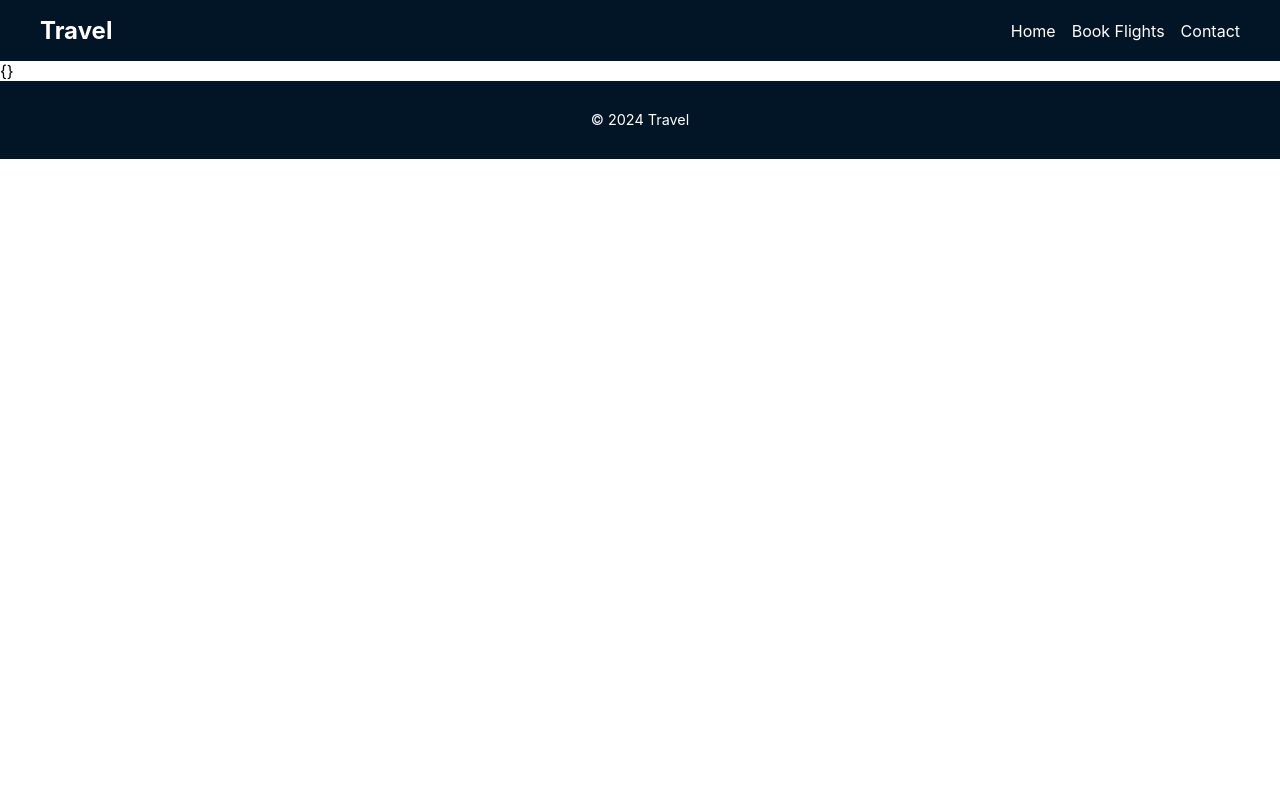
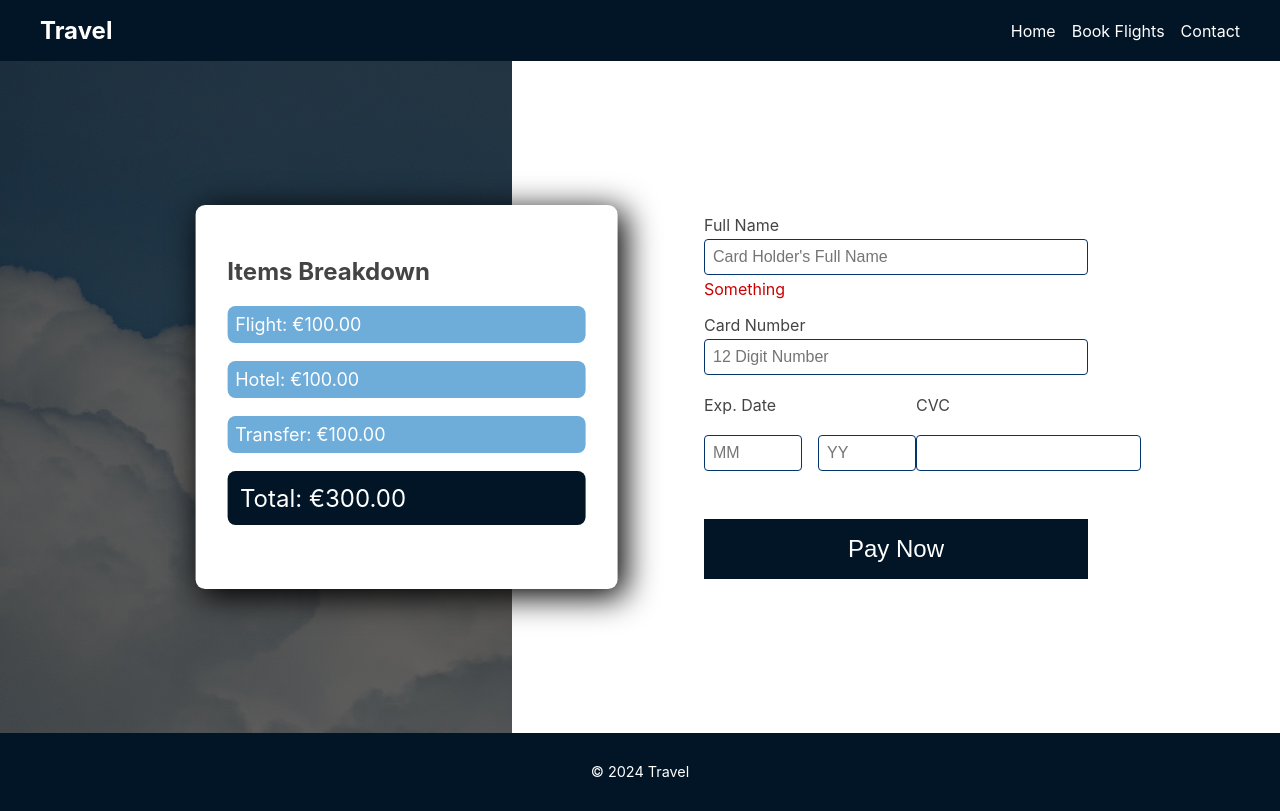
Before and after one commit to sumafujiko/acsd-project, a React (Create React App) app: page /payments in a window 1280 px wide. Built offline with nearby package versions, Linux system fonts and the light colour scheme; no server answers.

Commit message:
building out payment page

```diff
--- /dev/null
+++ b/src/sass/payment.scss
@@ -0,0 +1,113 @@
+@import "variables";
+@import "mixins";
+
+.payment {
+  display: flex;
+  height: calc(100vh - 8rem);
+  &-details {
+    &__container {
+      width: 40%;
+      height: 100%;
+      display: flex;
+      align-items: center;
+      justify-content: flex-end;
+      background-image: linear-gradient(
+          to bottom,
+          rgba(0, 0, 0, 0.6),
+          rgba(0, 0, 0, 0.6)
+        ),
+        url("../images/landing-hero-background.jpg");
+    }
+
+    &__itemiser-container {
+      width: 70%;
+      height: 20rem;
+      background-color: $white;
+      transform: translate(25%);
+      border-radius: 0.6rem;
+      box-shadow: 0.4rem 0.4rem 2rem 0.1rem;
+      padding: 2rem;
+
+      h2 {
+        color: #444;
+      }
+
+      p {
+        background-color: $accent-color;
+        color: $white;
+        font-size: large;
+        padding: 0.5rem;
+        border-radius: 0.5rem;
+      }
+
+      &__total {
+        background-color: $primary-color;
+        padding: 0.8rem;
+        font-size: x-large;
+        border-radius: 0.5rem;
+        color: $white;
+        display: block;
+      }
+    }
+  }
+
+  &-card {
+    &__container {
+      @include flex-center;
+      flex-grow: 1;
+    }
+    &__form {
+      width: 50%;
+      max-width: 30rem;
+
+      button {
+        width: 100%;
+        background-color: $primary-color;
+        color: $white;
+        margin-top: 2rem;
+        padding: 1rem;
+        border: none;
+        font-size: x-large;
+        cursor: pointer;
+
+        &:hover {
+          filter: brightness(1.5);
+        }
+      }
+    }
+    &__form-control {
+      @include flex-column;
+      label {
+        color: #444;
+        margin-bottom: 0.2rem;
+      }
+      input {
+        padding: 0.5rem;
+        border: 1px solid $secondary-color;
+        border-radius: 4px;
+        font-size: 1rem;
+      }
+    }
+
+    &__small-inputs {
+      display: flex;
+      justify-content: space-between;
+
+      &__div {
+        gap: 1rem;
+      }
+    }
+
+    &__expiry {
+      display: flex;
+      gap: 1rem;
+      input {
+        width: 5rem;
+      }
+    }
+  }
+  &__error {
+    color: $error;
+    margin-top: 0.3rem;
+  }
+}
--- a/src/utils.js
+++ b/src/utils.js
@@ -2,3 +2,24 @@
 export const getNestedKeyValue = (object, path) => {
   return path.split(".").reduce((o, i) => o?.[i], object);
 };
+
+export const handleYupValidation = async (
+  objToValidate,
+  validationSchema,
+  setErrors
+) => {
+  try {
+    await validationSchema.validate(objToValidate, { abortEarly: false });
+    setErrors({});
+    return true;
+  } catch (err) {
+    const validationErrors = {};
+    err.inner?.forEach((error) => {
+      if (error.path) {
+        validationErrors[error.path] = error.message;
+      }
+    });
+    setErrors(validationErrors);
+  }
+  return false;
+};
--- a/src/views/Flights/FlightPage.js
+++ b/src/views/Flights/FlightPage.js
@@ -47,7 +47,6 @@ const FlightPage = () => {
       infants,
       maxPrice: (priceRange[1] = "500"),
     };
-    console.log(params, "params");
 
     setLoading(true);
     setError("");
@@ -84,7 +83,6 @@ const FlightPage = () => {
           params,
         }
       );
-      console.log(response, "flight response");
       const data = response.data?.data;
       if (!Array.isArray(data)) {
         throw new Error("Parsing Error");
--- a/src/views/Payment/PaymentPage.js
+++ b/src/views/Payment/PaymentPage.js
@@ -1,10 +1,131 @@
-import { useContext } from "react";
+import { useContext, useState } from "react";
 import { CartContext } from "../../contexts/cartContext";
+
+import "../../sass/payment.scss";
+import { handleYupValidation } from "../../utils";
+import cardValidation from "./paymentValidation";
 
 const PaymentPage = () => {
   const { tripCart } = useContext(CartContext);
+  const [cardDetails, setCardDetails] = useState({});
+  const [errors, setErrors] = useState({ fullName: "Something" });
+  const flightPrice = tripCart.flight?.price ?? 100;
+  const hotelPrice = tripCart.flight?.price ?? 100;
+  const tranferPrice = tripCart.flight?.price ?? 100;
+  const totalPrice = flightPrice + tranferPrice + hotelPrice;
 
-  return <div>{JSON.stringify(tripCart)}</div>;
+  const handleChange = (e) => {
+    e.preventDefault();
+    const { value, type, maxLength, name } = e.target;
+
+    if (type === "number" && value.toString().length > maxLength) {
+      return;
+    }
+    setErrors((prev) => ({ ...prev, [name]: "" }));
+    setCardDetails((prev) => ({ ...prev, [name]: value }));
+  };
+
+  const handleSubmit = async (e) => {
+    e.preventDefault();
+
+    const validateResult = await handleYupValidation(
+      cardDetails,
+      cardValidation,
+      setErrors
+    );
+    if (!validateResult) return;
+
+    console.log("Successfully Purchased");
+  };
+
+  return (
+    <section className="payment">
+      <div className="payment-details__container">
+        <div className="payment-details__itemiser-container">
+          <h2>Items Breakdown</h2>
+          <p>Flight: €{flightPrice.toFixed(2)}</p>
+          <p>Hotel: €{hotelPrice.toFixed(2)}</p>
+          <p>Transfer: €{tranferPrice.toFixed(2)}</p>
+          <span className="payment-details__itemiser-container__total">
+            Total: €{totalPrice.toFixed(2)}
+          </span>
+        </div>
+      </div>
+      <div className="payment-card__container">
+        <form className="payment-card__form" onSubmit={handleSubmit}>
+          <div className="payment-card__form-control">
+            <label htmlFor="fullName">Full Name</label>
+            <input
+              placeholder="Card Holder's Full Name"
+              id="fullName"
+              name="fullName"
+              type="text"
+              maxLength={100}
+              value={cardDetails.fullName ?? ""}
+              onChange={handleChange}
+            />
+            <p className="payment__error">{errors.fullName ?? ""}</p>
+          </div>
+          <div className="payment-card__form-control">
+            <label htmlFor="cardNumber">Card Number</label>
+            <input
+              placeholder="12 Digit Number"
+              id="cardNumber"
+              name="cardNumber"
+              type="number"
+              maxLength={12}
+              onChange={handleChange}
+              value={cardDetails.cardNumber ?? ""}
+            />
+            <p className="payment__error">{errors.cardNumber ?? ""}</p>
+          </div>
+          <div className="payment-card__small-inputs">
+            <div className="payment-card__form-control payment-card__small-inputs__div ">
+              <label aria-label="expiry">Exp. Date</label>
+              <div className="payment-card__expiry">
+                <input
+                  placeholder="MM"
+                  aria-describedby="expiry"
+                  name="expMonth"
+                  id="expMonth"
+                  type="number"
+                  maxLength={2}
+                  onChange={handleChange}
+                  value={cardDetails.expMonth ?? ""}
+                />
+                <input
+                  placeholder="YY"
+                  aria-describedby="expiry"
+                  name="expYear"
+                  id="expYear"
+                  type="number"
+                  maxLength={2}
+                  onChange={handleChange}
+                  value={cardDetails.expYear ?? ""}
+                />
+              </div>
+            </div>
+            <div className="payment-card__form-control payment-card__small-inputs__div">
+              <label htmlFor="cvc">CVC</label>
+              <input
+                id="cvc"
+                name="cvc"
+                type="number"
+                onChange={handleChange}
+                value={cardDetails.cvc ?? ""}
+                maxLength={3}
+              />
+            </div>
+          </div>
+          <p className="payment__error">{errors.expMonth ?? ""}</p>
+          <p className="payment__error">{errors.expYear ?? ""}</p>
+          <p className="payment__error">{errors.cvc ?? ""}</p>
+
+          <button type="submit">Pay Now</button>
+        </form>
+      </div>
+    </section>
+  );
 };
 
 export default PaymentPage;
--- /dev/null
+++ b/src/views/Payment/paymentValidation.js
@@ -0,0 +1,47 @@
+import * as yup from "yup";
+
+const cardValidation = yup.object({
+  fullName: yup
+    .string()
+    .required("Full Name is required")
+    .max(100, "Should not be more than 100 Chars")
+    .min(2, "Must be 2 characters or longer"),
+  cardNumber: yup
+    .number()
+    .required("Card Number is required")
+    .test(
+      "length",
+      "Must be 12 digits",
+      (val) => val && val.toString().length === 12
+    ),
+  expMonth: yup
+    .number()
+    .required("Expiry Month is required")
+    .test(
+      "length",
+      "Exp Month Must be 2 digits",
+      (val) => val && val.toString().length === 2
+    ),
+  expYear: yup
+    .number()
+    .required("Expiry Year is required")
+    .test(
+      "length",
+      "Exp Year Must be 2 digits",
+      (val) => val && val.toString().length === 2
+    )
+    .min(
+      new Date(Date.now()).getFullYear().toString().slice(2),
+      "Exp Year can't be in the past"
+    ),
+  cvc: yup
+    .number()
+    .required("CVC is required")
+    .test(
+      "length",
+      "Must be 12 digits",
+      (val) => val && val.toString().length === 3
+    ),
+});
+
+export default cardValidation;
```
